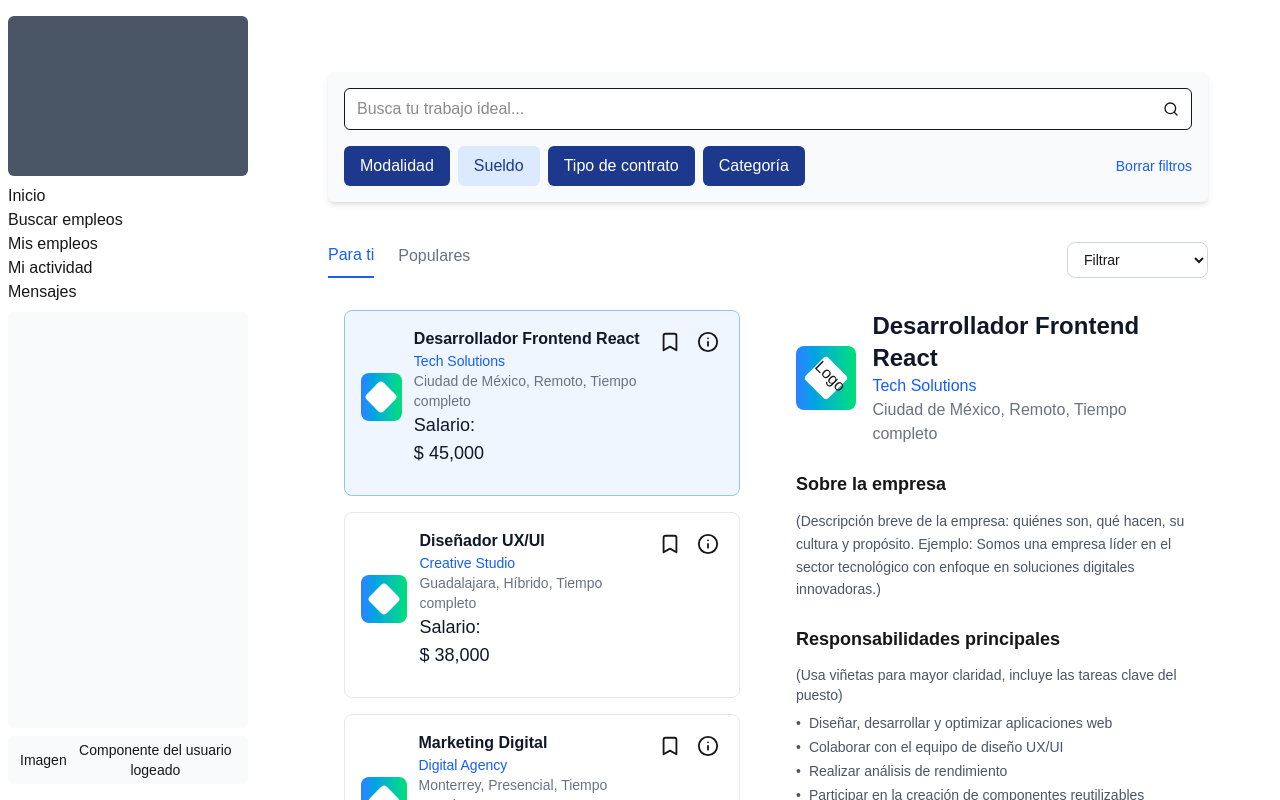
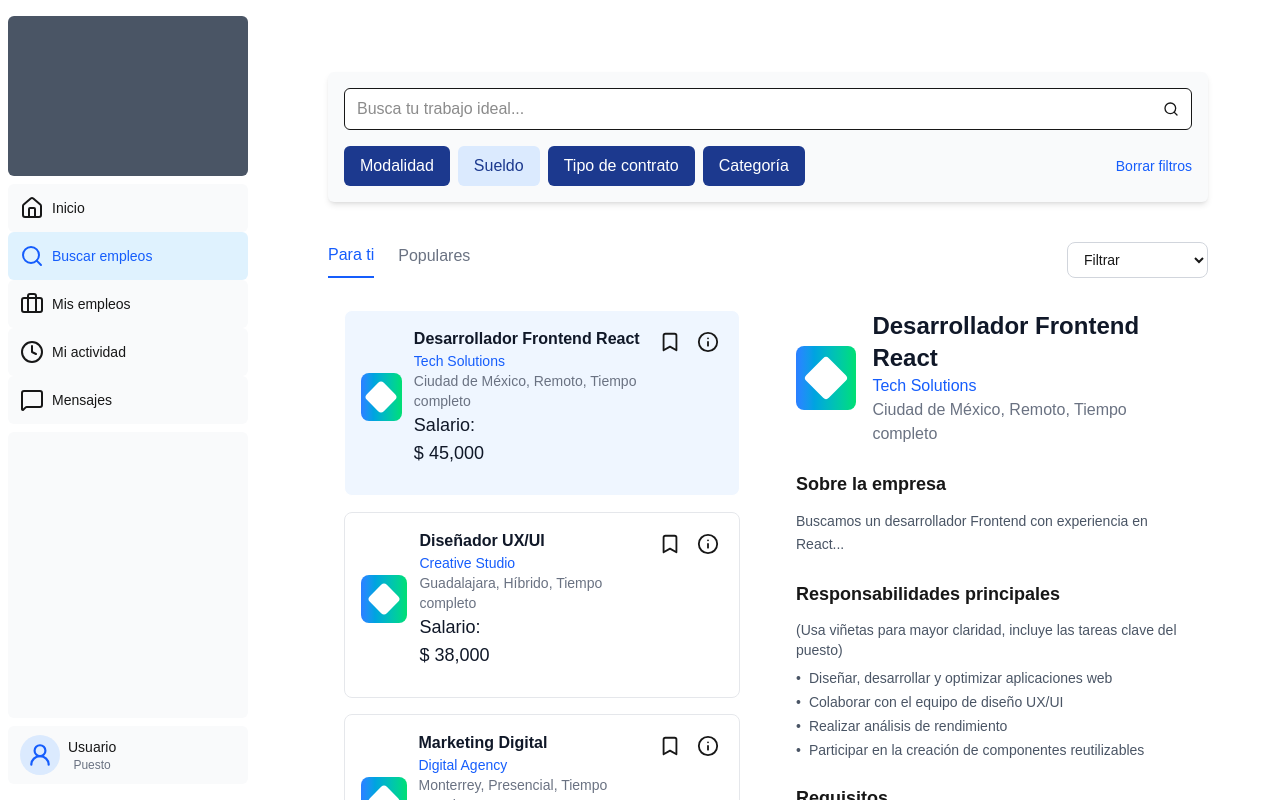
Before and after one commit to oscarquijanocruz/portal-empleo-frontend, a Next.js app: page /dashboard/candidato/buscar-empleos in a window 1280 px wide. Built offline with nearby package versions, Linux system fonts and the light colour scheme.

Commit message:
avance con bar busqueda

```diff
--- a/src/app/components/dashboard/JobCard.jsx
+++ b/src/app/components/dashboard/JobCard.jsx
@@ -1,106 +1,9 @@
 /* Tarjeta individual de vacante */
-
-// import { Search, Home, Briefcase, Clock, MessageSquare, Bookmark, Info, User } from 'lucide-react';
-
 'use client'
 import { Bookmark, Info } from 'lucide-react';
 import { useState } from "react";
 import JobDetail from './JobDetail';
-
-
-// Mock data para las vacantes simuladas (*borrar cuando se integre a backend*)
-const mockJobs = [
-  {
-    id: 1,
-    titulo: "Desarrollador Frontend React",
-    empresa: "Tech Solutions",
-    ubicacion: "Ciudad de México",
-    modalidad: "Remoto",
-    jornada: "Tiempo completo",
-    salario: "45,000",
-    logo: "/api/placeholder/50/50",
-    descripcion: "Buscamos un desarrollador Frontend con experiencia en React...",
-    responsabilidades: [
-      "Diseñar, desarrollar y optimizar aplicaciones web",
-      "Colaborar con el equipo de diseño UX/UI",
-      "Realizar análisis de rendimiento",
-      "Participar en la creación de componentes reutilizables"
-    ],
-    requisitos: {
-      indispensables: [
-        "Licenciatura en Sistemas o experiencia equivalente",
-        "Manejo de herramientas como React, Next.js",
-        "Experiencia mínima de 3 años en desarrollo Frontend",
-        "Habilidades en comunicación y trabajo en equipo"
-      ],
-      deseables: [
-        "Conocimiento en TypeScript",
-        "Certificaciones en tecnologías web",
-        "Idiomas adicionales (inglés)"
-      ]
-    }
-  },
-  {
-    id: 2,
-    titulo: "Diseñador UX/UI",
-    empresa: "Creative Studio",
-    ubicacion: "Guadalajara",
-    modalidad: "Híbrido",
-    jornada: "Tiempo completo",
-    salario: "38,000",
-    logo: "/api/placeholder/50/50",
-    descripcion: "Únete a nuestro equipo creativo como Diseñador UX/UI...",
-    responsabilidades: [
-      "Crear wireframes y prototipos",
-      "Diseñar interfaces de usuario atractivas",
-      "Realizar investigación de usuarios",
-      "Colaborar con desarrolladores"
-    ],
-    requisitos: {
-      indispensables: [
-        "Licenciatura en Diseño Gráfico o afín",
-        "Experiencia con Figma, Adobe XD",
-        "Portfolio demostrable",
-        "Conocimiento en principios de UX"
-      ],
-      deseables: [
-        "Experiencia en investigación UX",
-        "Conocimiento básico de HTML/CSS",
-        "Inglés conversacional"
-      ]
-    }
-  },
-  {
-    id: 3,
-    titulo: "Marketing Digital",
-    empresa: "Digital Agency",
-    ubicacion: "Monterrey",
-    modalidad: "Presencial",
-    jornada: "Tiempo completo",
-    salario: "32,000",
-    logo: "/api/placeholder/50/50",
-    descripcion: "Especialista en marketing digital para campañas innovadoras...",
-    responsabilidades: [
-      "Gestionar campañas en redes sociales",
-      "Análisis de métricas y KPIs",
-      "Creación de contenido digital",
-      "Optimización SEO/SEM"
-    ],
-    requisitos: {
-      indispensables: [
-        "Licenciatura en Marketing o Comunicación",
-        "Experiencia en Google Ads, Facebook Ads",
-        "Conocimiento en Analytics",
-        "Creatividad y pensamiento estratégico"
-      ],
-      deseables: [
-        "Certificaciones en Google",
-        "Experiencia en e-commerce",
-        "Conocimiento en herramientas de automatización"
-      ]
-    }
-  }
-];
+import { mockJobs } from "../../data/mockData";
 
 export default function JobCard() {
     const [selectedJob, setSelectedJob] = useState(mockJobs[0]);
@@ -115,7 +18,7 @@ export default function JobCard() {
                   onClick={() => setSelectedJob(job)}
                   className={`p-4 border rounded-lg cursor-pointer transition-all ${
                     selectedJob.id === job.id
-                      ? 'border-blue-300 bg-blue-50'
+                      ? 'border-white bg-blue-50'
                       : 'border-gray-200 hover:border-gray-300'
                   }`}
                 >
--- a/src/app/components/dashboard/JobDetail.jsx
+++ b/src/app/components/dashboard/JobDetail.jsx
@@ -2,113 +2,17 @@
 'use client'
 import { Home, Search, Briefcase, Clock, MessageSquare } from 'lucide-react';
 import { useState } from "react";
+import { mockJobs } from "../../data/mockData";
 
-// Mock data para las vacantes simuladas (*borrar cuando se integre a backend*)
-const mockJobs = [
-  {
-    id: 1,
-    titulo: "Desarrollador Frontend React",
-    empresa: "Tech Solutions",
-    ubicacion: "Ciudad de México",
-    modalidad: "Remoto",
-    jornada: "Tiempo completo",
-    salario: "45,000",
-    logo: "/api/placeholder/50/50",
-    descripcion: "Buscamos un desarrollador Frontend con experiencia en React...",
-    responsabilidades: [
-      "Diseñar, desarrollar y optimizar aplicaciones web",
-      "Colaborar con el equipo de diseño UX/UI",
-      "Realizar análisis de rendimiento",
-      "Participar en la creación de componentes reutilizables"
-    ],
-    requisitos: {
-      indispensables: [
-        "Licenciatura en Sistemas o experiencia equivalente",
-        "Manejo de herramientas como React, Next.js",
-        "Experiencia mínima de 3 años en desarrollo Frontend",
-        "Habilidades en comunicación y trabajo en equipo"
-      ],
-      deseables: [
-        "Conocimiento en TypeScript",
-        "Certificaciones en tecnologías web",
-        "Idiomas adicionales (inglés)"
-      ]
+export default function JobDetail({ job }) {
+    // ✅ Ahora recibe job como prop
+    if (!job) {
+        return (
+            <div className="p-6 text-center text-gray-500">
+                Selecciona un trabajo para ver los detalles
+            </div>
+        );
     }
-  },
-  {
-    id: 2,
-    titulo: "Diseñador UX/UI",
-    empresa: "Creative Studio",
-    ubicacion: "Guadalajara",
-    modalidad: "Híbrido",
-    jornada: "Tiempo completo",
-    salario: "38,000",
-    logo: "/api/placeholder/50/50",
-    descripcion: "Únete a nuestro equipo creativo como Diseñador UX/UI...",
-    responsabilidades: [
-      "Crear wireframes y prototipos",
-      "Diseñar interfaces de usuario atractivas",
-      "Realizar investigación de usuarios",
-      "Colaborar con desarrolladores"
-    ],
-    requisitos: {
-      indispensables: [
-        "Licenciatura en Diseño Gráfico o afín",
-        "Experiencia con Figma, Adobe XD",
-        "Portfolio demostrable",
-        "Conocimiento en principios de UX"
-      ],
-      deseables: [
-        "Experiencia en investigación UX",
-        "Conocimiento básico de HTML/CSS",
-        "Inglés conversacional"
-      ]
-    }
-  },
-  {
-    id: 3,
-    titulo: "Marketing Digital",
-    empresa: "Digital Agency",
-    ubicacion: "Monterrey",
-    modalidad: "Presencial",
-    jornada: "Tiempo completo",
-    salario: "32,000",
-    logo: "/api/placeholder/50/50",
-    descripcion: "Especialista en marketing digital para campañas innovadoras...",
-    responsabilidades: [
-      "Gestionar campañas en redes sociales",
-      "Análisis de métricas y KPIs",
-      "Creación de contenido digital",
-      "Optimización SEO/SEM"
-    ],
-    requisitos: {
-      indispensables: [
-        "Licenciatura en Marketing o Comunicación",
-        "Experiencia en Google Ads, Facebook Ads",
-        "Conocimiento en Analytics",
-        "Creatividad y pensamiento estratégico"
-      ],
-      deseables: [
-        "Certificaciones en Google",
-        "Experiencia en e-commerce",
-        "Conocimiento en herramientas de automatización"
-      ]
-    }
-  }
-];
-
-export default function JobDetail() {
-    const [selectedJob, setSelectedJob] = useState(mockJobs[0]);
-    const [searchTerm, setSearchTerm] = useState('');
-    const [activeFilter, setActiveFilter] = useState('all');
-
-    const menuItems = [
-        { icon: Home, label: 'Inicio', active: false },
-        { icon: Search, label: 'Buscar empleos', active: true },
-        { icon: Briefcase, label: 'Mis Empleos', active: false },
-        { icon: Clock, label: 'Mi actividad', active: false },
-        { icon: MessageSquare, label: 'Mensajes', active: false }
-    ];
 
     return(
         <div>
@@ -116,22 +20,21 @@ export default function JobDetail() {
             <div className="flex items-start justify-between mb-6">
                 <div className="flex items-center space-x-4">
                 <div className="w-16 h-16 bg-gradient-to-r from-blue-500 to-green-400 rounded-lg flex items-center justify-center">
-                    <div className="w-8 h-8 bg-white rounded transform rotate-45">Logo</div>
+                    <div className="w-8 h-8 bg-white rounded transform rotate-45"></div>
                 </div>
                 <div>
-                    <h1 className="text-2xl font-bold text-gray-900">{selectedJob.titulo}</h1>
-                    <p className="text-blue-600 font-medium">{selectedJob.empresa}</p>
-                    <p className="text-gray-500">{selectedJob.ubicacion}, {selectedJob.modalidad}, {selectedJob.jornada}</p>
+                    <h1 className="text-2xl font-bold text-gray-900">{job.titulo}</h1>
+                    <p className="text-blue-600 font-medium">{job.empresa}</p>
+                    <p className="text-gray-500">{job.ubicacion}, {job.modalidad}, {job.jornada}</p>
                 </div>
                 </div>
             </div>
+
             {/* Company Info */}
             <div className="mb-6">
               <h2 className="text-lg font-semibold mb-3">Sobre la empresa</h2>
               <p className="text-gray-600 text-sm leading-relaxed">
-                    (Descripción breve de la empresa: quiénes son, qué hacen, su cultura y propósito.
-                    Ejemplo: Somos una empresa líder en el sector tecnológico con enfoque en soluciones
-                    digitales innovadoras.)
+                {job.descripcion || "(Descripción breve de la empresa: quiénes son, qué hacen, su cultura y propósito. Ejemplo: Somos una empresa líder en el sector tecnológico con enfoque en soluciones digitales innovadoras.)"}
               </p>
             </div>
 
@@ -142,7 +45,7 @@ export default function JobDetail() {
                 (Usa viñetas para mayor claridad, incluye las tareas clave del puesto)
               </p>
               <ul className="space-y-1 text-sm text-gray-600">
-                    {selectedJob.responsabilidades.map((resp, index) => (
+                {job.responsabilidades?.map((resp, index) => (
                   <li key={index} className="flex items-start">
                     <span className="mr-2">•</span>
                     <span>{resp}</span>
@@ -161,7 +64,7 @@ export default function JobDetail() {
               <div className="mb-4">
                 <h3 className="font-medium text-gray-900 mb-2">Indispensables:</h3>
                 <ul className="space-y-1 text-sm text-gray-600">
-                      {selectedJob.requisitos.indispensables.map((req, index) => (
+                  {job.requisitos?.indispensables?.map((req, index) => (
                     <li key={index} className="flex items-start">
                       <span className="mr-2">•</span>
                       <span>{req}</span>
@@ -171,9 +74,9 @@ export default function JobDetail() {
               </div>
 
               <div>
-                    <h3 className="font-medium text-gray-900 mb-2">Deseables (plus):</h3>
+                <h3 className="font-medium text-gray-900 mb-2">Deseables:</h3>
                 <ul className="space-y-1 text-sm text-gray-600">
-                      {selectedJob.requisitos.deseables.map((req, index) => (
+                  {job.requisitos?.deseables?.map((req, index) => (
                     <li key={index} className="flex items-start">
                       <span className="mr-2">•</span>
                       <span>{req}</span>
@@ -187,10 +90,18 @@ export default function JobDetail() {
               </button>
             </div>
 
+            <div className="flex items-center space-x-4">
                 {/* Apply Button */}
                 <button className="w-full bg-blue-900 text-white font-semibold py-3 rounded-lg hover:bg-blue-800 transition-colors">
                 ¡Postularme!
                 </button>
+                {/* Chat Button */}
+                <div className="">
+                    <button className="w-12 h-12 bg-blue-600 text-white rounded-full shadow-lg hover:bg-blue-700 transition-colors flex items-center justify-center">
+                        <MessageSquare size={20} />
+                    </button>
+                </div>
+            </div>
         </div>
     );
 }
--- a/src/app/components/dashboard/SideBar.jsx
+++ b/src/app/components/dashboard/SideBar.jsx
@@ -2,6 +2,7 @@
 
 import Link from 'next/link';
 import NavLinks from "../dashboard/nav-links";
+import { User2 } from 'lucide-react';
 //import MentoryLogo from '@/app/assets/mentory-logo';
 
 export default function SideBar() {
@@ -19,9 +20,14 @@ export default function SideBar() {
           <NavLinks />
         <div className="hidden h-auto w-full grow rounded-md bg-gray-50 md:block"></div>
         <form>
-          <button className="flex h-[48px] w-full grow items-center justify-center gap-2 rounded-md bg-gray-50 p-3 text-sm font-medium hover:bg-sky-100 hover:text-blue-600 md:flex-none md:justify-start md:p-2 md:px-3">
-            <div className="hidden md:block">Imagen</div>
-            <h1>Componente del usuario logeado</h1>
+          <button className="flex h-[58px] w-full grow items-center justify-center gap-2 rounded-md bg-gray-50 p-3 text-sm font-medium hover:bg-sky-100 hover:text-blue-600 md:flex-none md:justify-start md:p-2 md:px-3">
+            <div className="w-10 h-10 bg-blue-100 rounded-full flex items-center justify-center">
+                <User2 size={26} className="text-blue-600" />
+              </div>
+            <div>
+              <p className="text-sm font-medium">Usuario</p>
+              <p className="text-xs text-gray-500">Puesto</p>
+            </div>
           </button>
         </form>
       </div>
--- a/src/app/components/dashboard/UserProfile.jsx
+++ b/src/app/components/dashboard/UserProfile.jsx
@@ -7,11 +7,11 @@ export default function UserProfile() {
             <div className="p-4 border-t">
                     <div className="flex items-center space-x-3">
                         <div className="w-10 h-10 bg-blue-100 rounded-full flex items-center justify-center">
-                        <User size={20} className="text-blue-600" />
+                            <User size={20} className="text-blue-600" />
                         </div>
                         <div>
-                        <p className="text-sm font-medium">Nombre Apellido</p>
-                        <p className="text-xs text-gray-500">Puesto</p>
+                            <p className="text-sm font-medium">Nombre Apellido</p>
+                            <p className="text-xs text-gray-500">Puesto</p>
                         </div>
 
                     </div>
--- a/src/app/components/dashboard/nav-links.jsx
+++ b/src/app/components/dashboard/nav-links.jsx
@@ -1,15 +1,58 @@
+'use client'
+import { Home, Search, Briefcase, Clock, MessageSquare } from 'lucide-react';
+import Link from 'next/link';
+import { usePathname } from 'next/navigation';
+
+const menuItems = [
+        { icon: Home, label: 'Inicio', active: false },
+        { icon: Search, label: 'Buscar empleos', active: true },
+        { icon: Briefcase, label: 'Mis Empleos', active: false },
+        { icon: Clock, label: 'Mi actividad', active: false },
+        { icon: MessageSquare, label: 'Mensajes', active: false }
+    ];
+
+const links = [
+  { name: 'Inicio',
+    href: '/dashboard/candidato',
+    icon: Home },
+  {
+    name: 'Buscar empleos',
+    href: '/dashboard/candidato/buscar-empleos',
+    icon: Search},
+
+  { name: 'Mis empleos',
+    href: '/dashboard/candidato/mis-empleos' ,
+    icon: Briefcase },
+  {
+    name: 'Mi actividad',
+    href: '/dashboard/candidato/mi-actividad',
+    icon: Clock},
+
+  { name: 'Mensajes',
+    href: '/dashboard/candidato/mensajes',
+    icon: MessageSquare },
+];
 
 
 export default function NavLinks() {
+  const pathname = usePathname(); // Obtiene la ruta actual
   return (
     <div>
-      <ul>
-        <li><a href="/dashboard/candidato">Inicio</a></li>
-        <li><a href="/dashboard/candidato/buscar-empleos">Buscar empleos</a></li>
-        <li><a href="/dashboard/candidato/mis-empleos">Mis empleos</a></li>
-        <li><a href="/dashboard/candidato/mi-actividad">Mi actividad</a></li>
-        <li><a href="/dashboard/candidato/mensajes">Mensajes</a></li>
-      </ul>
+      {links.map((link) => {
+        const LinkIcon = link.icon;
+        return (
+          <Link
+            key={link.name}
+            href={link.href}
+            className={`flex h-[48px] grow items-center justify-center gap-2 rounded-md bg-gray-50 p-3 text-sm font-medium hover:bg-sky-100 hover:text-blue-600 md:flex-none md:justify-start md:p-2 md:px-3
+            ${pathname === link.href ? ' bg-sky-100 text-blue-600' : ''}
+            `}
+          >
+            <LinkIcon className="w-6" />
+            <p className="hidden md:block">{link.name}</p>
+          </Link>
+        );
+      })}
     </div>
   );
 }
--- a/src/app/dashboard/candidato/buscar-empleos/page.jsx
+++ b/src/app/dashboard/candidato/buscar-empleos/page.jsx
@@ -1,6 +1,7 @@
 import SearchFilters from "../buscar-empleos/search-filters";
 import Select from "../../../components/ui/Select";
 import JobCard from "../../../components/dashboard/JobCard";
+//import JobDetail from "@/app/components/dashboard/JobDetail";
 
 export default function BuscarEmpleoPage() {
     return(
@@ -22,11 +23,10 @@ export default function BuscarEmpleoPage() {
               </div>
             </div>
             <div>
-
                 <JobCard />
             </div>
             <div>
-                {/* Job Detail */}
+                {/* JobDetail */}
             </div>
         </div>
     );
--- a/src/app/dashboard/candidato/mis-empleos/page.jsx
+++ b/src/app/dashboard/candidato/mis-empleos/page.jsx
@@ -1,11 +1,12 @@
 // Mis empleos Page
-//import JobCard from '@/app/components/dashboard/JobCard';
+
+import JobCard from "../../../components/dashboard/JobCard";
 
 export default function MisEmpleosPage() {
     return(
         <div>
             <h1>Mis Empleos</h1>
-            {/*<JobCard />*/}
+            <JobCard />
         </div>
     )
 }
--- a/src/app/data/mockData.js
+++ b/src/app/data/mockData.js
@@ -1,78 +1,154 @@
-// src/app/data/mockJobs.js
+
+// Datos simlados (reemplazar por el backend cuando este)
 export const mockJobs = [
   {
     id: 1,
-    title: "Desarrollador Frontend React",
-    company: "TechCorp México",
-    location: "Ciudad de México",
-    salary: "$25,000 - $35,000 MXN",
-    type: "Tiempo completo",
-    modality: "Remoto",
-    description: "Buscamos desarrollador Frontend con experiencia en React, Next.js y Tailwind CSS. Únete a nuestro equipo innovador.",
-    requirements: ["React", "Next.js", "JavaScript", "Tailwind CSS"],
-    posted: "Hace 2 días",
-    applications: 15,
-    isNew: true,
-    logo: "https://via.placeholder.com/48?text=TC"
+    titulo: "Desarrollador Frontend React",
+    empresa: "Tech Solutions",
+    ubicacion: "Ciudad de México",
+    modalidad: "Remoto",
+    jornada: "Tiempo completo",
+    salario: "45,000",
+    logo: "/api/placeholder/50/50",
+    descripcion: "Buscamos un desarrollador Frontend con experiencia en React...",
+    responsabilidades: [
+      "Diseñar, desarrollar y optimizar aplicaciones web",
+      "Colaborar con el equipo de diseño UX/UI",
+      "Realizar análisis de rendimiento",
+      "Participar en la creación de componentes reutilizables"
+    ],
+    requisitos: {
+      indispensables: [
+        "Licenciatura en Sistemas o experiencia equivalente",
+        "Manejo de herramientas como React, Next.js",
+        "Experiencia mínima de 3 años en desarrollo Frontend",
+        "Habilidades en comunicación y trabajo en equipo"
+      ],
+      deseables: [
+        "Conocimiento en TypeScript",
+        "Certificaciones en tecnologías web",
+        "Idiomas adicionales (inglés)"
+      ]
+    }
   },
   {
     id: 2,
-    title: "Diseñador UX/UI Senior",
-    company: "Design Studio",
-    location: "Guadalajara, Jalisco",
-    salary: "$30,000 - $40,000 MXN",
-    type: "Tiempo completo",
-    modality: "Híbrido",
-    description: "Diseñador senior para liderar proyectos de experiencia de usuario en aplicaciones web y móviles.",
-    requirements: ["Figma", "Adobe XD", "Prototyping", "User Research"],
-    posted: "Hace 1 día",
-    applications: 8,
-    isNew: true,
-    logo: "https://via.placeholder.com/48?text=DS"
+    titulo: "Diseñador UX/UI",
+    empresa: "Creative Studio",
+    ubicacion: "Guadalajara",
+    modalidad: "Híbrido",
+    jornada: "Tiempo completo",
+    salario: "38,000",
+    logo: "/api/placeholder/50/50",
+    descripcion: "Únete a nuestro equipo creativo como Diseñador UX/UI...",
+    responsabilidades: [
+      "Crear wireframes y prototipos",
+      "Diseñar interfaces de usuario atractivas",
+      "Realizar investigación de usuarios",
+      "Colaborar con desarrolladores"
+    ],
+    requisitos: {
+      indispensables: [
+        "Licenciatura en Diseño Gráfico o afín",
+        "Experiencia con Figma, Adobe XD",
+        "Portfolio demostrable",
+        "Conocimiento en principios de UX"
+      ],
+      deseables: [
+        "Experiencia en investigación UX",
+        "Conocimiento básico de HTML/CSS",
+        "Inglés conversacional"
+      ]
+    }
   },
   {
     id: 3,
-    title: "Analista de Datos",
-    company: "DataCorp",
-    location: "Monterrey, N.L.",
-    salary: "$28,000 - $38,000 MXN",
-    type: "Tiempo completo",
-    modality: "Presencial",
-    description: "Analizar grandes volúmenes de datos para generar insights que impulsen decisiones estratégicas.",
-    requirements: ["Python", "SQL", "Tableau", "Excel Avanzado"],
-    posted: "Hace 3 días",
-    applications: 22,
-    isNew: false,
-    logo: "https://via.placeholder.com/48?text=DC"
+    titulo: "Marketing Digital",
+    empresa: "Digital Agency",
+    ubicacion: "Monterrey",
+    modalidad: "Presencial",
+    jornada: "Tiempo completo",
+    salario: "32,000",
+    logo: "/api/placeholder/50/50",
+    descripcion: "Especialista en marketing digital para campañas innovadoras...",
+    responsabilidades: [
+      "Gestionar campañas en redes sociales",
+      "Análisis de métricas y KPIs",
+      "Creación de contenido digital",
+      "Optimización SEO/SEM"
+    ],
+    requisitos: {
+      indispensables: [
+        "Licenciatura en Marketing o Comunicación",
+        "Experiencia en Google Ads, Facebook Ads",
+        "Conocimiento en Analytics",
+        "Creatividad y pensamiento estratégico"
+      ],
+      deseables: [
+        "Certificaciones en Google",
+        "Experiencia en e-commerce",
+        "Conocimiento en herramientas de automatización"
+      ]
+    }
   },
   {
     id: 4,
-    title: "Marketing Digital Specialist",
-    company: "Growth Agency",
-    location: "Puebla, Puebla",
-    salary: "$20,000 - $30,000 MXN",
-    type: "Tiempo completo",
-    modality: "Remoto",
-    description: "Especialista en marketing digital para manejar campañas en redes sociales y Google Ads.",
-    requirements: ["Google Ads", "Facebook Ads", "Analytics", "SEO"],
-    posted: "Hace 5 días",
-    applications: 31,
-    isNew: false,
-    logo: "https://via.placeholder.com/48?text=GA"
+    titulo: "Actor Telenovela",
+    empresa: "Televisa",
+    ubicacion: "Monterrey",
+    modalidad: "Presencial",
+    jornada: "Tiempo completo",
+    salario: "32,000",
+    logo: "/api/placeholder/50/50",
+    descripcion: "Especialista en marketing digital para campañas innovadoras...",
+    responsabilidades: [
+      "Gestionar campañas en redes sociales",
+      "Análisis de métricas y KPIs",
+      "Creación de contenido digital",
+      "Optimización SEO/SEM"
+    ],
+    requisitos: {
+      indispensables: [
+        "Licenciatura en Marketing o Comunicación",
+        "Experiencia en Google Ads, Facebook Ads",
+        "Conocimiento en Analytics",
+        "Creatividad y pensamiento estratégico"
+      ],
+      deseables: [
+        "Certificaciones en Google",
+        "Experiencia en e-commerce",
+        "Conocimiento en herramientas de automatización"
+      ]
+    }
   },
   {
     id: 5,
-    title: "Desarrollador Backend Node.js",
-    company: "StartupTech",
-    location: "Querétaro, Qro.",
-    salary: "$32,000 - $45,000 MXN",
-    type: "Tiempo completo",
-    modality: "Remoto",
-    description: "Desarrollador backend para APIs REST y microservicios usando Node.js y bases de datos NoSQL.",
-    requirements: ["Node.js", "Express", "MongoDB", "AWS"],
-    posted: "Hace 1 semana",
-    applications: 18,
-    isNew: false,
-    logo: "https://via.placeholder.com/48?text=ST"
+    titulo: "Chef",
+    empresa: "Boston's",
+    ubicacion: "Monterrey",
+    modalidad: "Presencial",
+    jornada: "Tiempo completo",
+    salario: "32,000",
+    logo: "/api/placeholder/50/50",
+    descripcion: "Especialista en marketing digital para campañas innovadoras...",
+    responsabilidades: [
+      "Gestionar campañas en redes sociales",
+      "Análisis de métricas y KPIs",
+      "Creación de contenido digital",
+      "Optimización SEO/SEM"
+    ],
+    requisitos: {
+      indispensables: [
+        "Licenciatura en Marketing o Comunicación",
+        "Experiencia en Google Ads, Facebook Ads",
+        "Conocimiento en Analytics",
+        "Creatividad y pensamiento estratégico"
+      ],
+      deseables: [
+        "Certificaciones en Google",
+        "Experiencia en e-commerce",
+        "Conocimiento en herramientas de automatización"
+      ]
+    }
   }
 ];
```
Lines whose indentation alone changed are shown as unchanged.
